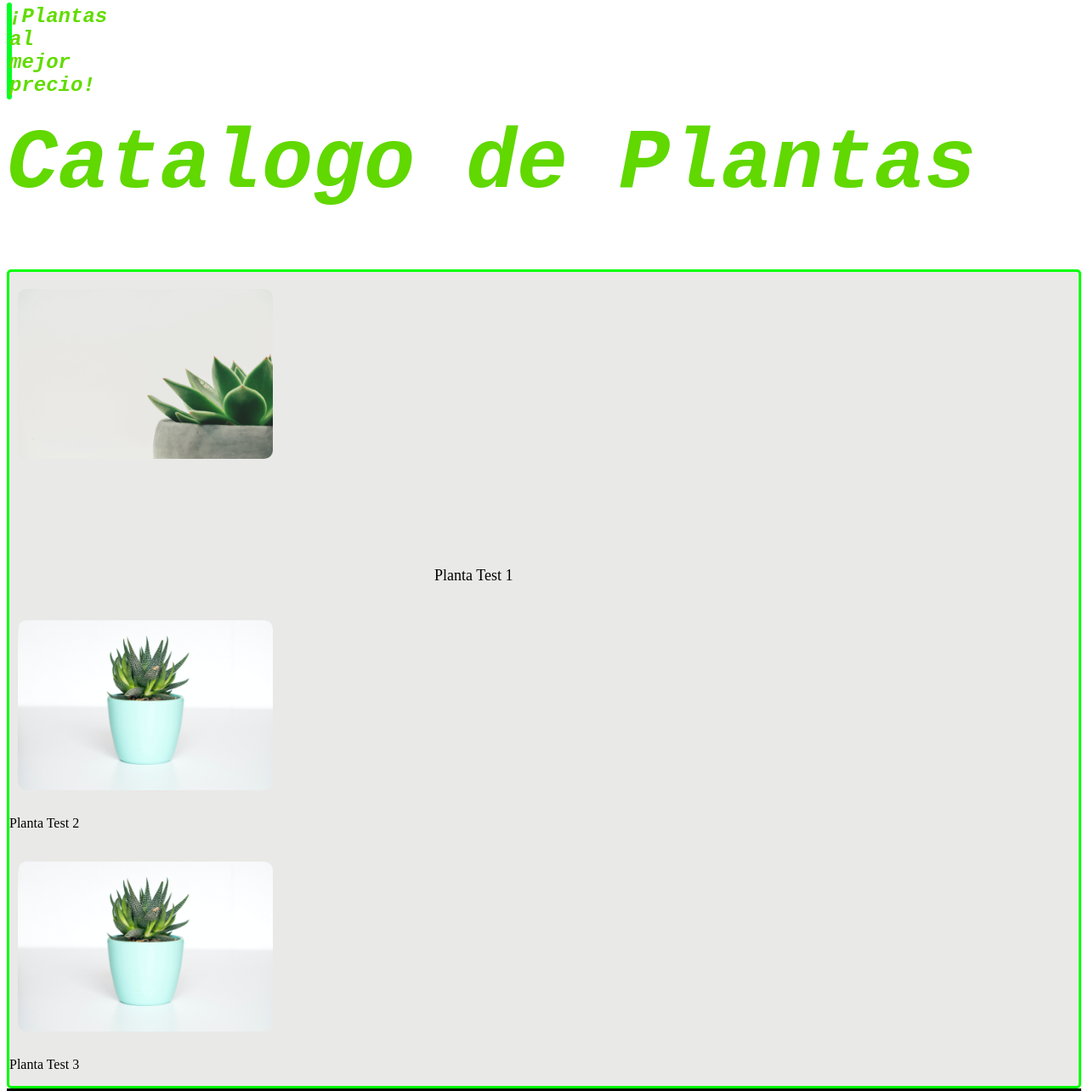
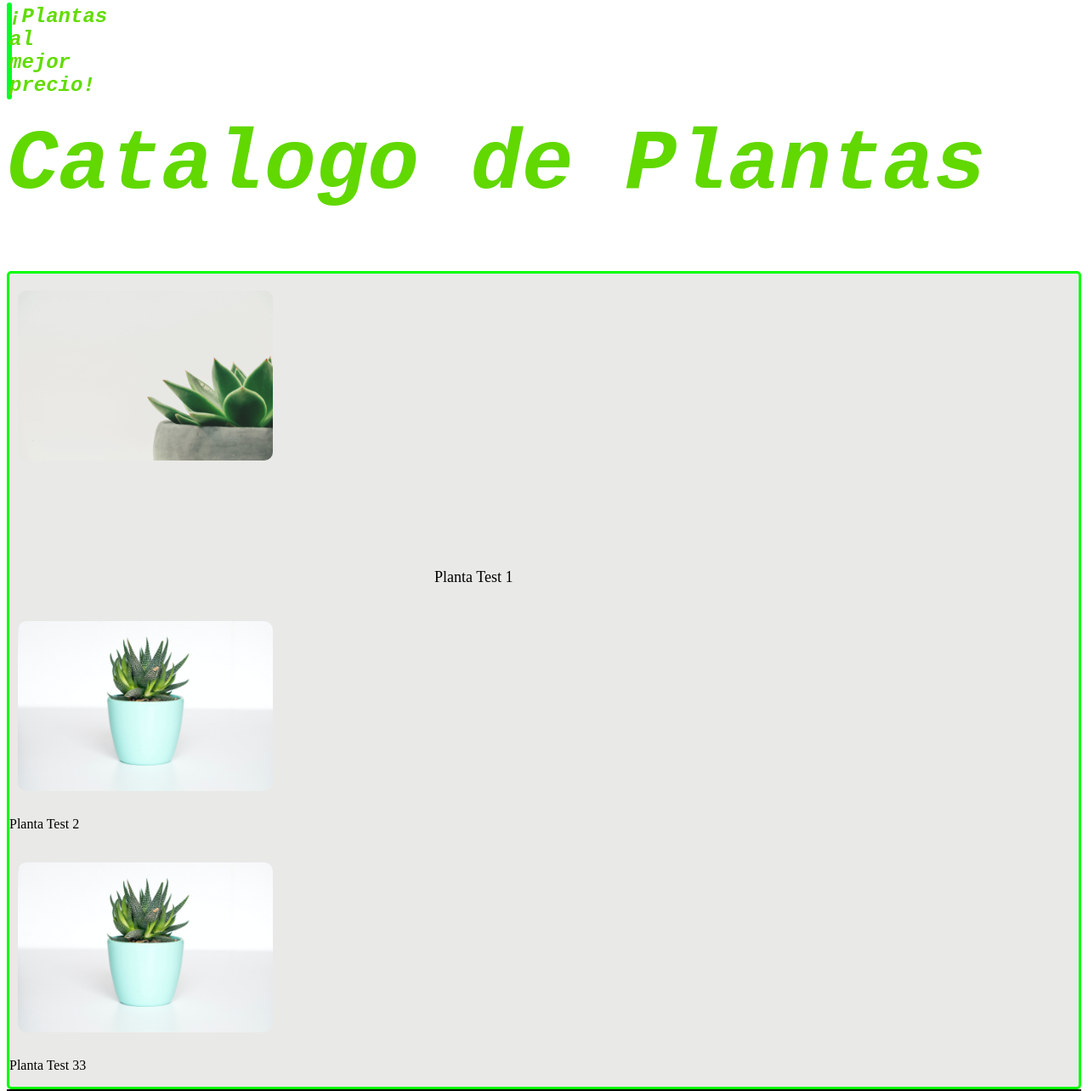
Before and after one commit to FelphM/test-github, a plain HTML site: page index.html in a window 1280 px wide. Shown: the part 545-1829 px from the top of the page at 85% size. Drawn offline with Linux system fonts and the light colour scheme.

Commit message:
cambios para github

```diff
--- a/css/style.css
+++ b/css/style.css
@@ -21,7 +21,7 @@
 
 .header2{
     color:rgb(97, 216, 0);
-    font-size: 100px;
+    font-size: 101px;
     font-style: oblique;
     font-family: "cursive", monospace;
     margin-top: 20px;
--- a/index.html
+++ b/index.html
@@ -23,7 +23,7 @@
 
         <img class="img1" src="./images/2.jpg" alt="Planta de Test">
 
-        <p>Planta Test 3</p>
+        <p>Planta Test 33</p>
     </div>
 
     <footer>
```
